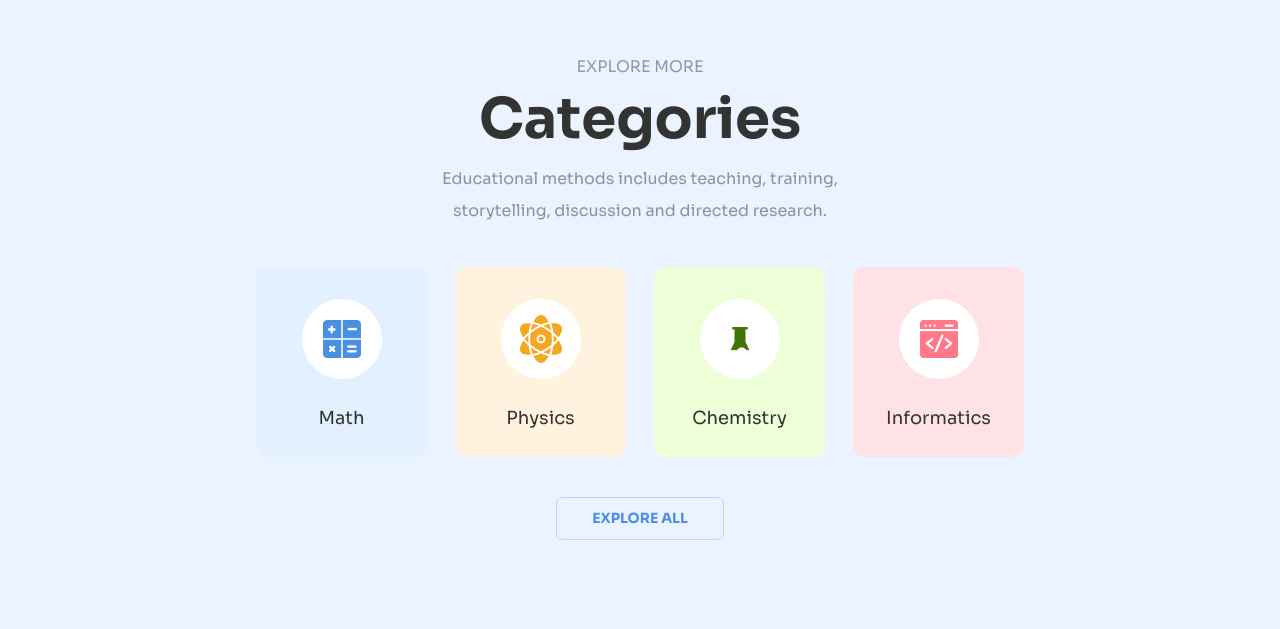
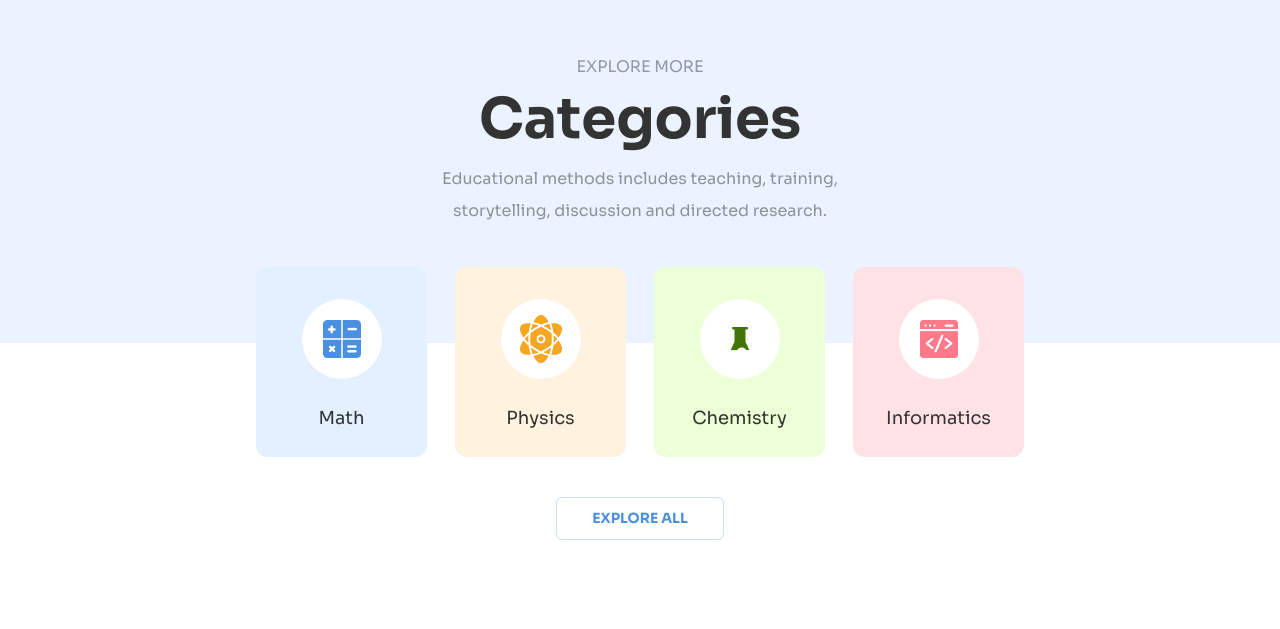
Before and after one commit to prof-biney/academy-website, a website built with Vite: page index.html in a window 1280 px wide. Shown: the part 911-1540 px from the top of the page. Built offline with nearby package versions, Linux system fonts and the light colour scheme; some packages are replaced by stand-ins of ours.

Commit message:
custom background color with linear gradient

```diff
--- a/index.html
+++ b/index.html
@@ -56,7 +56,7 @@
       </div>
     </section>
 
-    <section class="section bg-primary-150 text-center">
+    <section class="section bg-custom text-center" data-type="categories">
       <div class="container flow" data-type="narrow">
         <h3 class="heading-3 uppercase">Explore more</h3>
         <h2 class="heading-2">Categories</h2>
@@ -131,7 +131,7 @@
             <button class="button" data-type="primary-1">About Us</button>
           </div>
         </div>
-      </div>a
+      </div>
     </section>
 
   </main>
--- /dev/null
+++ b/sass/utilities/_custom-bg.scss
@@ -0,0 +1,11 @@
+@use "../abstracts/" as *;
+
+.bg-custom {
+  &[data-type="categories"] {
+    background: linear-gradient(
+      to bottom,
+      $color-primary-150 380px,
+      $color-neutral-000 380px
+    );
+  }
+}
--- a/sass/utilities/_index.scss
+++ b/sass/utilities/_index.scss
@@ -10,3 +10,4 @@
 @forward "flex-group";
 @forward "flow";
 @forward "border-radius";
+@forward "custom-bg";
```
